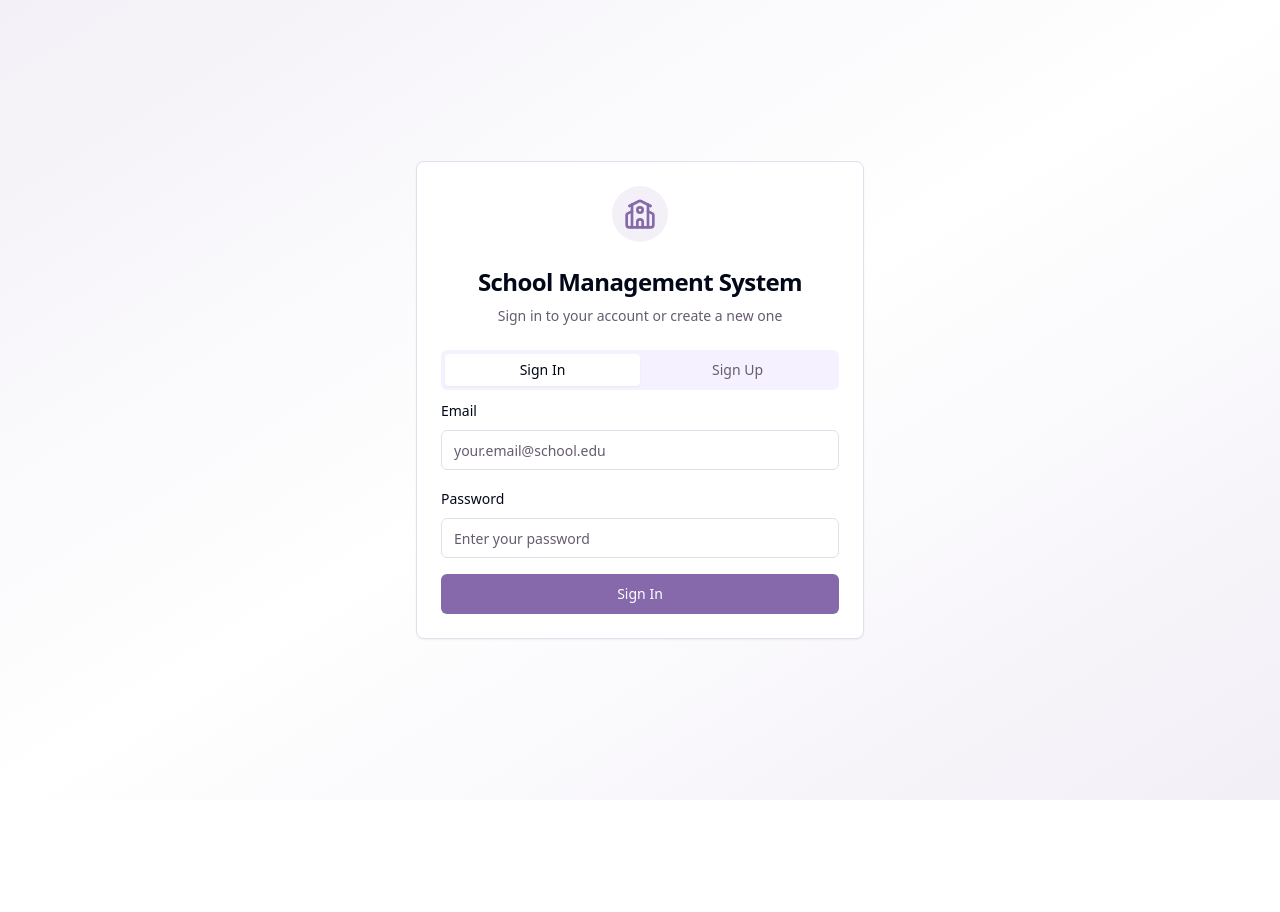
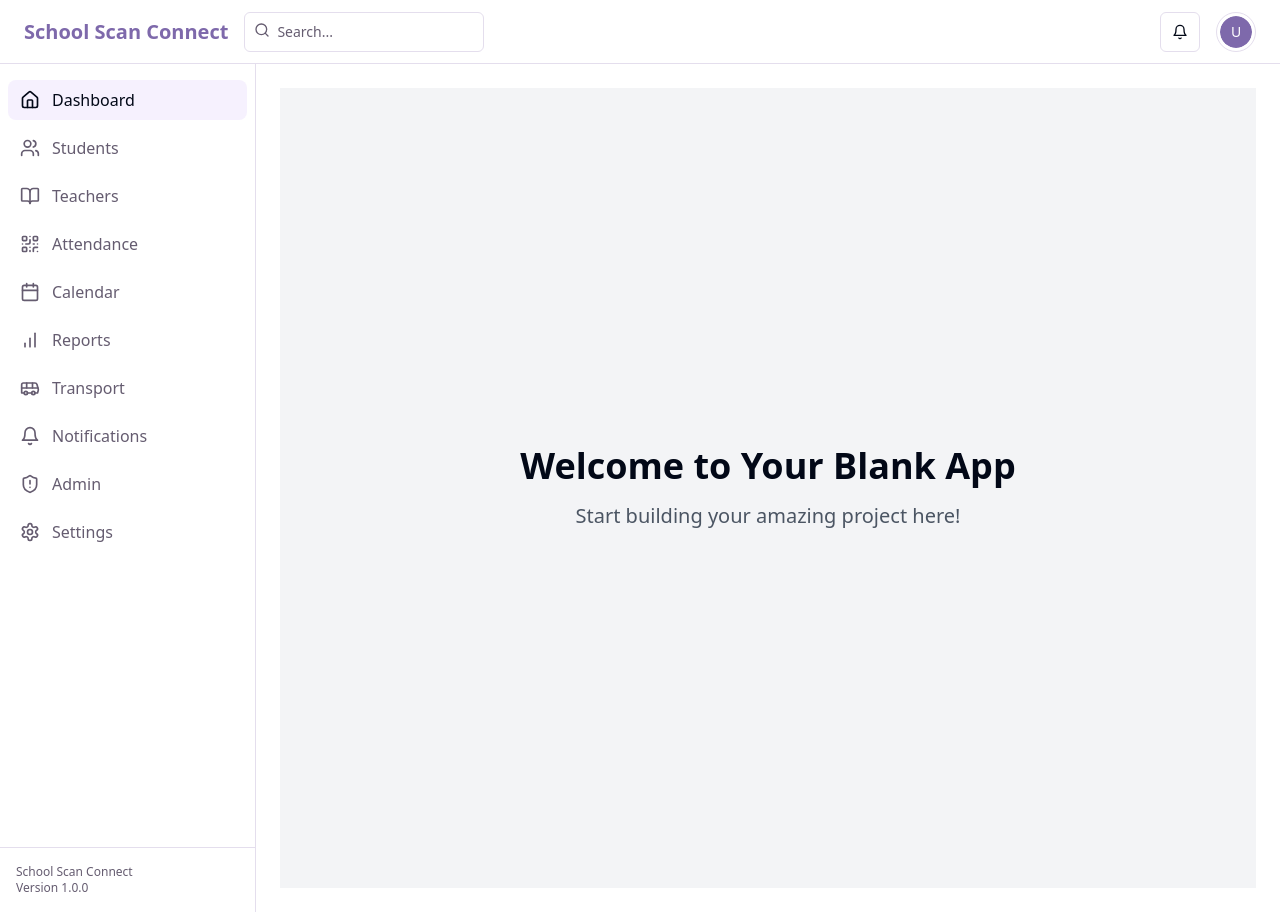
Before and after one commit to walideltayeh/School-Attendance, a React (Vite) app: page / in a window 1280 px wide. Before the commit this address led to /auth. Before the commit the page ends 800 px from the top, so only its background shows below. Built offline with nearby package versions, Linux system fonts and the light colour scheme.

Commit message:
Skip auth and render app directly
Remove ProtectedRoute from App.tsx to allow access without authentication; render MainLayout at root and keep child routes. This enables bypassing login/signup for now.

```diff
--- a/src/App.tsx
+++ b/src/App.tsx
@@ -25,7 +25,7 @@ function App() {
       <AuthProvider>
         <Routes>
           <Route path="/auth" element={<Auth />} />
-          <Route path="/" element={<ProtectedRoute><MainLayout /></ProtectedRoute>}>
+          <Route path="/" element={<MainLayout />}>
             <Route index element={<Index />} />
             <Route path="/dashboard" element={<Dashboard />} />
             <Route path="/students" element={<Students />} />
```
